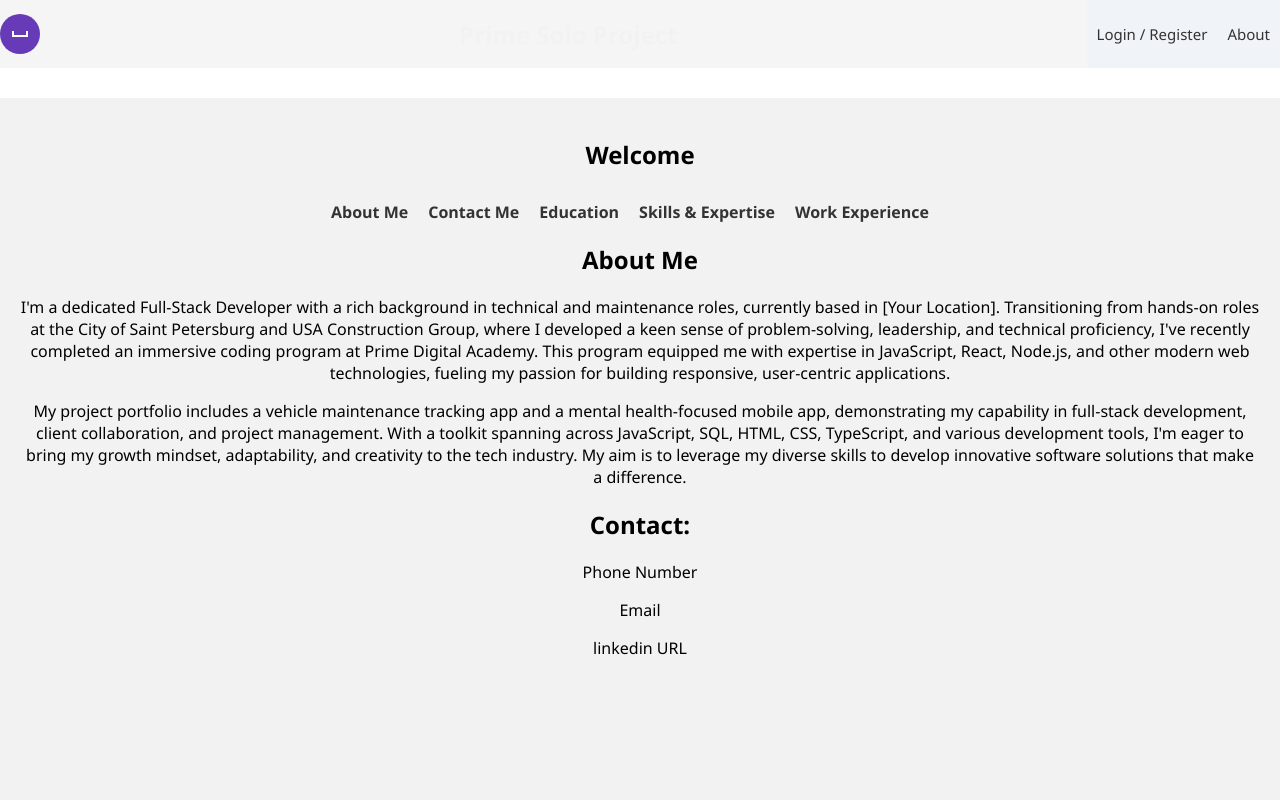
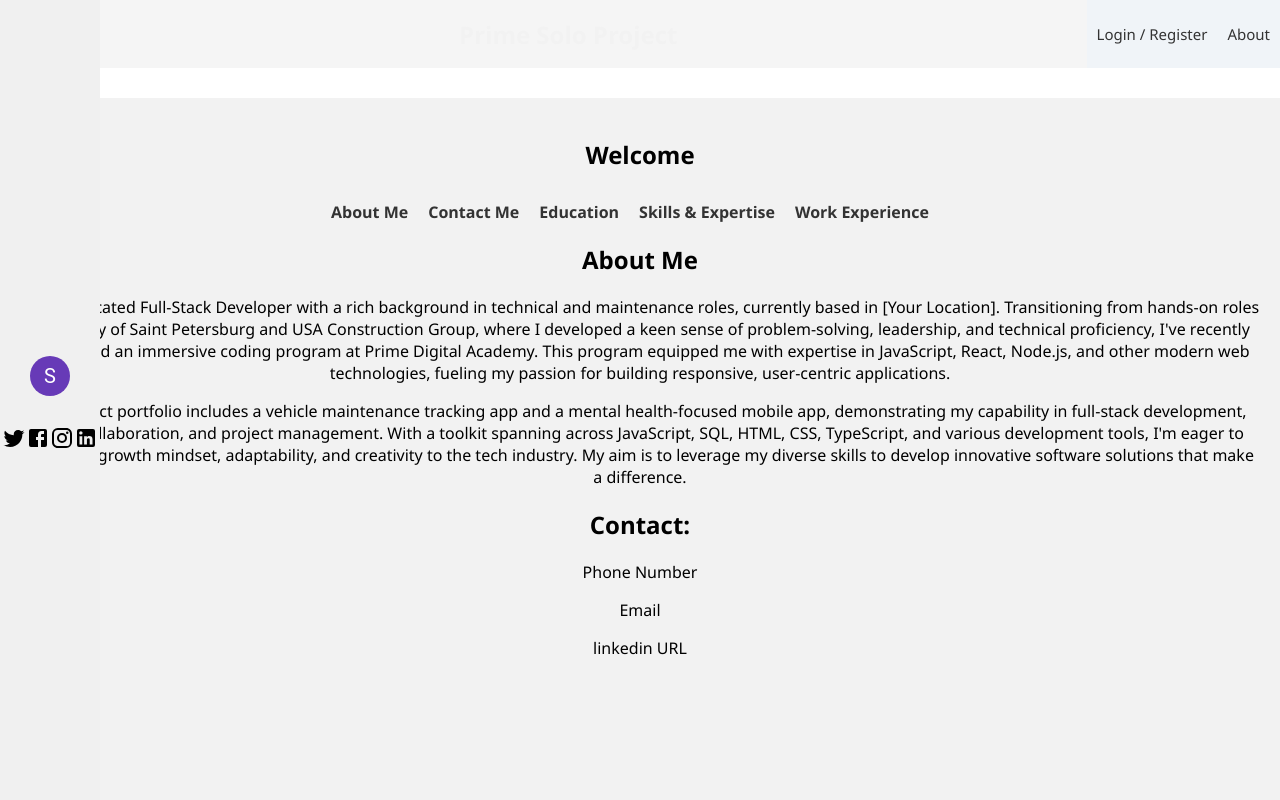
Before and after one commit to sbaxend/Resume, a React (Create React App) app: page /#/user in a window 1280 px wide. Shown: the top 800 px of the page. Built offline with nearby package versions, Linux system fonts and the light colour scheme.

Commit message:
added Social Media Icons and started to link them

```diff
--- /dev/null
+++ b/src/components/SideBar/SideBar.css
@@ -0,0 +1,23 @@
+/* Nav.css or wherever your sidebar styles are */
+.side-bar {
+    position: fixed; /* or 'absolute', if more appropriate for your layout */
+    top: 0;
+    left: 0;
+    width: 100px; /* Adjust based on content size */
+    height: 100vh; /* Full height */
+    display: flex;
+    flex-direction: column;
+    align-items: center;
+    justify-content: center; /* Center the content vertically */
+    gap: 20px;
+    background-color: #f0f0f0; /* Example background color */
+  }
+
+  .social-links a {
+    color: inherit; /* Or specific color */
+    transition: color 0.3s ease;
+  }
+
+  .social-links a:hover {
+    color: #666; /* Example hover color */
+  }
--- /dev/null
+++ b/src/components/SideBar/SideBar.jsx
@@ -0,0 +1,27 @@
+import React from 'react';
+import { useSelector } from 'react-redux';
+import Avatar from '@mui/material/Avatar';
+import { deepPurple } from '@mui/material/colors';
+import TwitterIcon from '@mui/icons-material/Twitter';
+import FacebookIcon from '@mui/icons-material/Facebook';
+import InstagramIcon from '@mui/icons-material/Instagram';
+import LinkedInIcon from '@mui/icons-material/LinkedIn';
+import './SideBar.css'; // Ensure your CSS file is imported
+
+function SideBar() {
+  const user = useSelector((store) => store.user);
+
+  return (
+    <div className="side-bar">
+      <Avatar sx={{ bgcolor: deepPurple[500], margin: '10px auto' }}>S</Avatar>
+      <div className="social-links">
+        <a href="https://twitter.com" target="_blank" rel="noopener noreferrer"><TwitterIcon /></a>
+        <a href="https://facebook.com" target="_blank" rel="noopener noreferrer"><FacebookIcon /></a>
+        <a href="https://instagram.com" target="_blank" rel="noopener noreferrer"><InstagramIcon /></a>
+        <a href="https://linkedin.com" target="_blank" rel="noopener noreferrer"><LinkedInIcon /></a>
+      </div>
+    </div>
+  );
+}
+
+export default SideBar;
--- a/src/components/UserPage/UserPage.jsx
+++ b/src/components/UserPage/UserPage.jsx
@@ -4,12 +4,13 @@ import { HashLink as Link} from 'react-router-hash-link'
 import LogOutButton from '../LogOutButton/LogOutButton';
 import { useSelector } from 'react-redux';
 import './UserPage.css'; // Import your CSS file
-
+import SideBar from '../SideBar/SideBar';
 function UserPage() {
     const user = useSelector((store) => store.user);
 
     return (
         <div className="user-container">
+          <SideBar />
             <header className="user-header">
                 <h2>Welcome</h2>
             </header>
```
